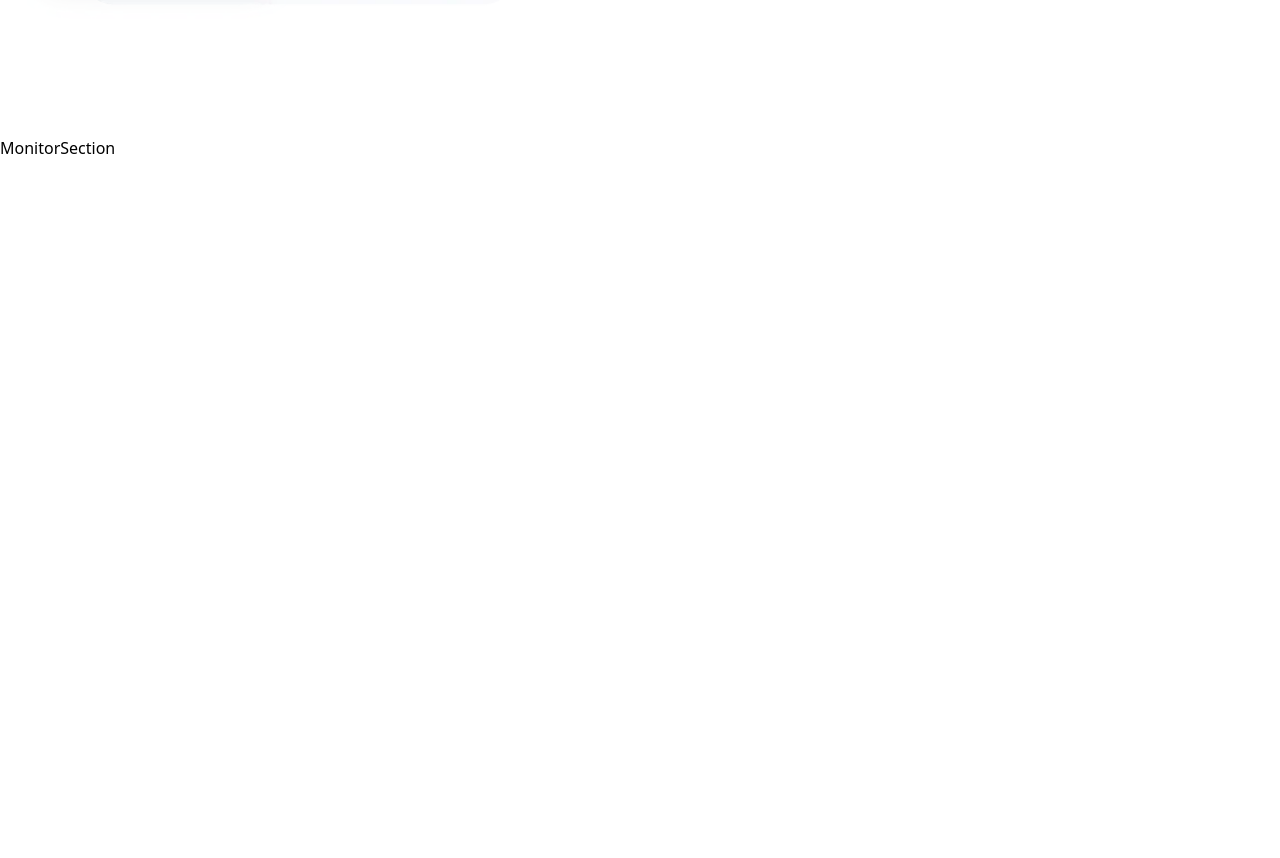
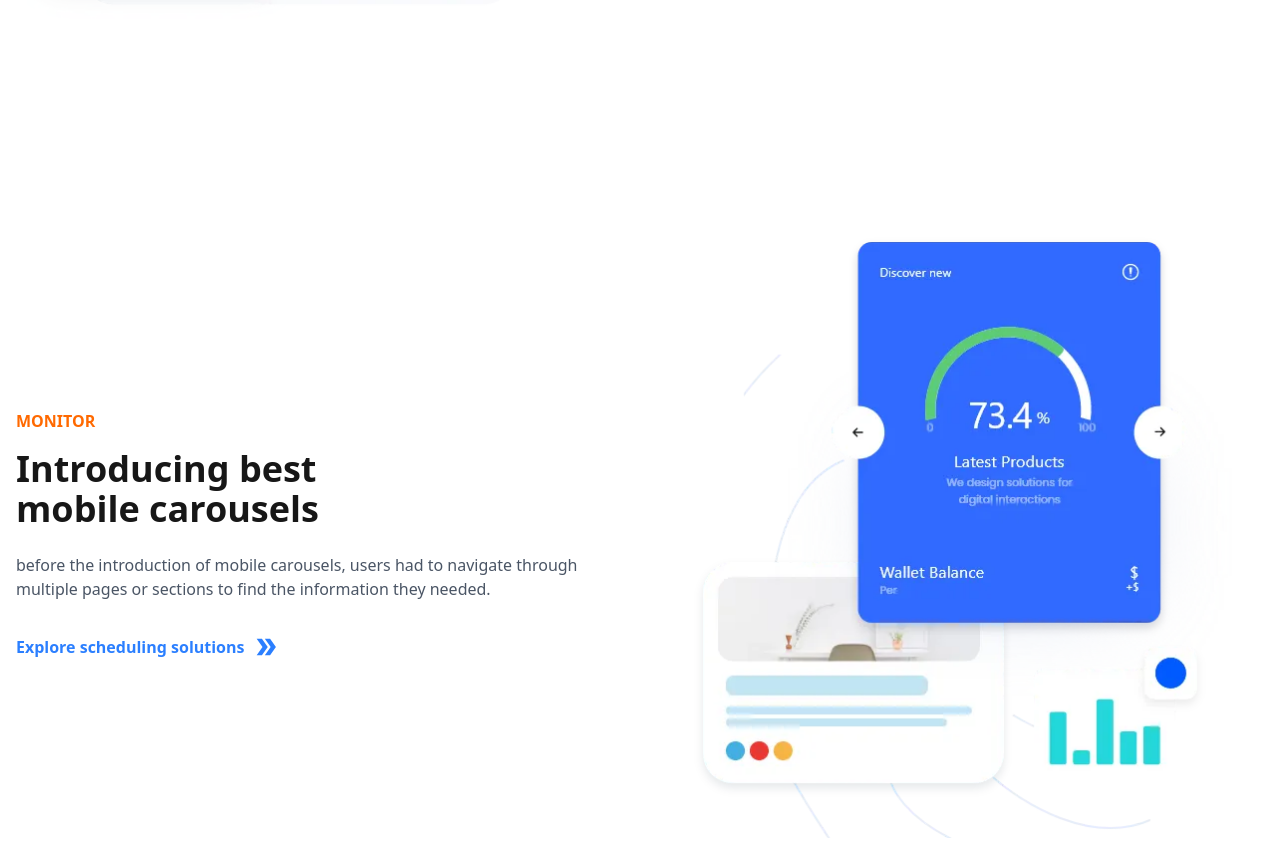
Before and after one commit to xor-xeno/React-Project, a React (Vite) app in the folder basic2/: page / in a window 1280 px wide. Shown: the part 2600-3458 px from the top of the page. Before the commit the page ends 2760 px from the top, so only its background shows below. Built offline with nearby package versions, Linux system fonts and the light colour scheme.

Commit message:
monitor section done

```diff
--- a/basic2/src/components/MonitorSection.jsx
+++ b/basic2/src/components/MonitorSection.jsx
@@ -1,8 +1,31 @@
 import React from 'react'
+import monitorImage from '../assets/monitor-card.webp'
+import { MdOutlineDoubleArrow } from "react-icons/md";
 
 const MonitorSection = () => {
   return (
-    <div>MonitorSection</div>
+    <section className='max-w-7xl mx-auto px-4 py-16 md:py-24'>
+            <div className='flex flex-col md:flex-row items-center justify-between gap-12 md:gap-24'>
+                {/* Left */}
+                <div className='md:w-1/2 w-full'>
+                    <p className='text-orange-500 font-semibold'>MONITOR</p>
+                    <h2 className='text-3xl md:text-4xl font-bold text-neutral-900 mt-4 mb-6 md:w-3/5'>
+                        Introducing best mobile carousels
+                    </h2>
+                    <p className='text-gray-600 mb-8'>
+                       before the introduction of mobile carousels, users had to navigate through multiple pages or sections to find the information they needed.
+                    </p>
+                    <a href="#" className='text-blue-500 font-semibold flex items-center gap-2 hover:gap-4 hover:text-blue-700 transition-all'>
+                        Explore scheduling solutions
+                        <MdOutlineDoubleArrow className='size-7'/>
+                    </a>
+                </div>
+                {/* Right */}
+                <div className='md:w-1/2 w-full'>
+                    <img src={monitorImage} alt="ScheduleImage" className='w-full h-auto' />
+                </div>
+            </div>
+        </section>
   )
 }
 
```
